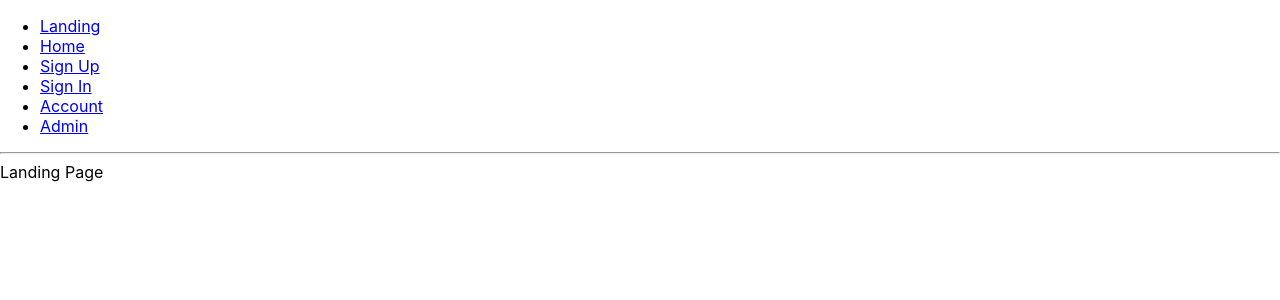
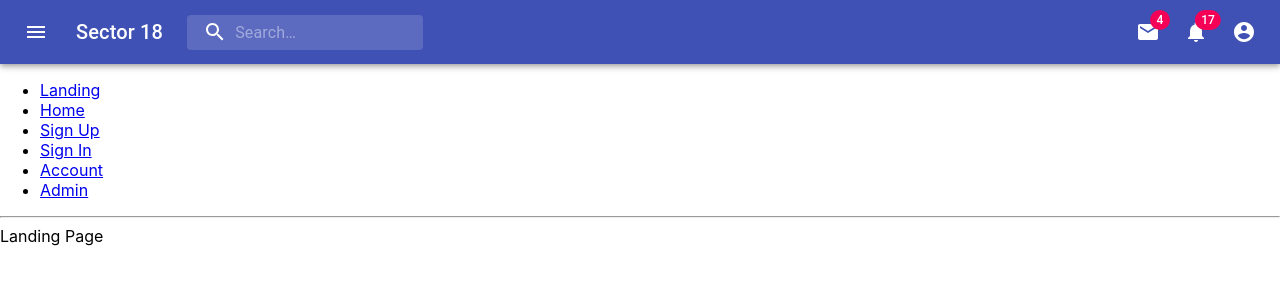
Before and after one commit to rayed-therap/react-firebase-auth, a React (Create React App) app: page / in a window 1280 px wide. Shown: the top 300 px of the page. Built offline with nearby package versions, Linux system fonts and the light colour scheme; no server answers.

Commit message:
feature: Implement navbar

```diff
--- a/src/components/Navigation/index.tsx
+++ b/src/components/Navigation/index.tsx
@@ -1,10 +1,12 @@
 import React from "react";
 import { Link } from "react-router-dom";
 import * as ROUTES from "../../constants/routes";
+import Header from "./navbar";
 
 const Navigation = () => {
   return (
     <div>
+      <Header />
       <ul>
         <li>
           <Link to={ROUTES.LANDING}>Landing</Link>
--- /dev/null
+++ b/src/components/Navigation/navbar.tsx
@@ -0,0 +1,242 @@
+import React from "react";
+import {
+  fade,
+  makeStyles,
+  Theme,
+  createStyles,
+} from "@material-ui/core/styles";
+import AppBar from "@material-ui/core/AppBar";
+import Toolbar from "@material-ui/core/Toolbar";
+import IconButton from "@material-ui/core/IconButton";
+import Typography from "@material-ui/core/Typography";
+import InputBase from "@material-ui/core/InputBase";
+import Badge from "@material-ui/core/Badge";
+import MenuItem from "@material-ui/core/MenuItem";
+import Menu from "@material-ui/core/Menu";
+import MenuIcon from "@material-ui/icons/Menu";
+import SearchIcon from "@material-ui/icons/Search";
+import AccountCircle from "@material-ui/icons/AccountCircle";
+import MailIcon from "@material-ui/icons/Mail";
+import NotificationsIcon from "@material-ui/icons/Notifications";
+import MoreIcon from "@material-ui/icons/MoreVert";
+
+const useStyles = makeStyles((theme: Theme) =>
+  createStyles({
+    grow: {
+      flexGrow: 1,
+    },
+    menuButton: {
+      marginRight: theme.spacing(2),
+    },
+    title: {
+      display: "none",
+      [theme.breakpoints.up("sm")]: {
+        display: "block",
+      },
+    },
+    search: {
+      position: "relative",
+      borderRadius: theme.shape.borderRadius,
+      backgroundColor: fade(theme.palette.common.white, 0.15),
+      "&:hover": {
+        backgroundColor: fade(theme.palette.common.white, 0.25),
+      },
+      marginRight: theme.spacing(2),
+      marginLeft: 0,
+      width: "100%",
+      [theme.breakpoints.up("sm")]: {
+        marginLeft: theme.spacing(3),
+        width: "auto",
+      },
+    },
+    searchIcon: {
+      padding: theme.spacing(0, 2),
+      height: "100%",
+      position: "absolute",
+      pointerEvents: "none",
+      display: "flex",
+      alignItems: "center",
+      justifyContent: "center",
+    },
+    inputRoot: {
+      color: "inherit",
+    },
+    inputInput: {
+      padding: theme.spacing(1, 1, 1, 0),
+      // vertical padding + font size from searchIcon
+      paddingLeft: `calc(1em + ${theme.spacing(4)}px)`,
+      transition: theme.transitions.create("width"),
+      width: "100%",
+      [theme.breakpoints.up("md")]: {
+        width: "20ch",
+      },
+    },
+    sectionDesktop: {
+      display: "none",
+      [theme.breakpoints.up("md")]: {
+        display: "flex",
+      },
+    },
+    sectionMobile: {
+      display: "flex",
+      [theme.breakpoints.up("md")]: {
+        display: "none",
+      },
+    },
+  })
+);
+
+export default function Header() {
+  const classes = useStyles();
+  const [anchorEl, setAnchorEl] = React.useState<null | HTMLElement>(null);
+  const [
+    mobileMoreAnchorEl,
+    setMobileMoreAnchorEl,
+  ] = React.useState<null | HTMLElement>(null);
+
+  const isMenuOpen = Boolean(anchorEl);
+  const isMobileMenuOpen = Boolean(mobileMoreAnchorEl);
+
+  const handleProfileMenuOpen = (event: React.MouseEvent<HTMLElement>) => {
+    setAnchorEl(event.currentTarget);
+  };
+
+  const handleMobileMenuClose = () => {
+    setMobileMoreAnchorEl(null);
+  };
+
+  const handleMenuClose = () => {
+    setAnchorEl(null);
+    handleMobileMenuClose();
+  };
+
+  const handleMobileMenuOpen = (event: React.MouseEvent<HTMLElement>) => {
+    setMobileMoreAnchorEl(event.currentTarget);
+  };
+
+  const menuId = "primary-search-account-menu";
+  const renderMenu = (
+    <Menu
+      anchorEl={anchorEl}
+      anchorOrigin={{ vertical: "top", horizontal: "right" }}
+      id={menuId}
+      keepMounted
+      transformOrigin={{ vertical: "top", horizontal: "right" }}
+      open={isMenuOpen}
+      onClose={handleMenuClose}
+    >
+      <MenuItem onClick={handleMenuClose}>Profile</MenuItem>
+      <MenuItem onClick={handleMenuClose}>My account</MenuItem>
+    </Menu>
+  );
+
+  const mobileMenuId = "primary-search-account-menu-mobile";
+  const renderMobileMenu = (
+    <Menu
+      anchorEl={mobileMoreAnchorEl}
+      anchorOrigin={{ vertical: "top", horizontal: "right" }}
+      id={mobileMenuId}
+      keepMounted
+      transformOrigin={{ vertical: "top", horizontal: "right" }}
+      open={isMobileMenuOpen}
+      onClose={handleMobileMenuClose}
+    >
+      <MenuItem>
+        <IconButton aria-label="show 4 new mails" color="inherit">
+          <Badge badgeContent={4} color="secondary">
+            <MailIcon />
+          </Badge>
+        </IconButton>
+        <p>Messages</p>
+      </MenuItem>
+      <MenuItem>
+        <IconButton aria-label="show 11 new notifications" color="inherit">
+          <Badge badgeContent={11} color="secondary">
+            <NotificationsIcon />
+          </Badge>
+        </IconButton>
+        <p>Notifications</p>
+      </MenuItem>
+      <MenuItem onClick={handleProfileMenuOpen}>
+        <IconButton
+          aria-label="account of current user"
+          aria-controls="primary-search-account-menu"
+          aria-haspopup="true"
+          color="inherit"
+        >
+          <AccountCircle />
+        </IconButton>
+        <p>Profile</p>
+      </MenuItem>
+    </Menu>
+  );
+
+  return (
+    <>
+      <AppBar position="static">
+        <Toolbar>
+          <IconButton
+            edge="start"
+            className={classes.menuButton}
+            color="inherit"
+            aria-label="open drawer"
+          >
+            <MenuIcon />
+          </IconButton>
+          <Typography className={classes.title} variant="h6" noWrap>
+            Sector 18
+          </Typography>
+          <div className={classes.search}>
+            <div className={classes.searchIcon}>
+              <SearchIcon />
+            </div>
+            <InputBase
+              placeholder="Search…"
+              classes={{
+                root: classes.inputRoot,
+                input: classes.inputInput,
+              }}
+              inputProps={{ "aria-label": "search" }}
+            />
+          </div>
+          <div className={classes.grow} />
+          <div className={classes.sectionDesktop}>
+            <IconButton aria-label="show 4 new mails" color="inherit">
+              <Badge badgeContent={4} color="secondary">
+                <MailIcon />
+              </Badge>
+            </IconButton>
+            <IconButton aria-label="show 17 new notifications" color="inherit">
+              <Badge badgeContent={17} color="secondary">
+                <NotificationsIcon />
+              </Badge>
+            </IconButton>
+            <IconButton
+              edge="end"
+              aria-label="account of current user"
+              aria-controls={menuId}
+              aria-haspopup="true"
+              onClick={handleProfileMenuOpen}
+              color="inherit"
+            >
+              <AccountCircle />
+            </IconButton>
+          </div>
+          <div className={classes.sectionMobile}>
+            <IconButton
+              aria-label="show more"
+              aria-controls={mobileMenuId}
+              aria-haspopup="true"
+              onClick={handleMobileMenuOpen}
+              color="inherit"
+            >
+              <MoreIcon />
+            </IconButton>
+          </div>
+        </Toolbar>
+      </AppBar>
+      {renderMobileMenu}
+      {renderMenu}
+    </>
+  );
+}
```
